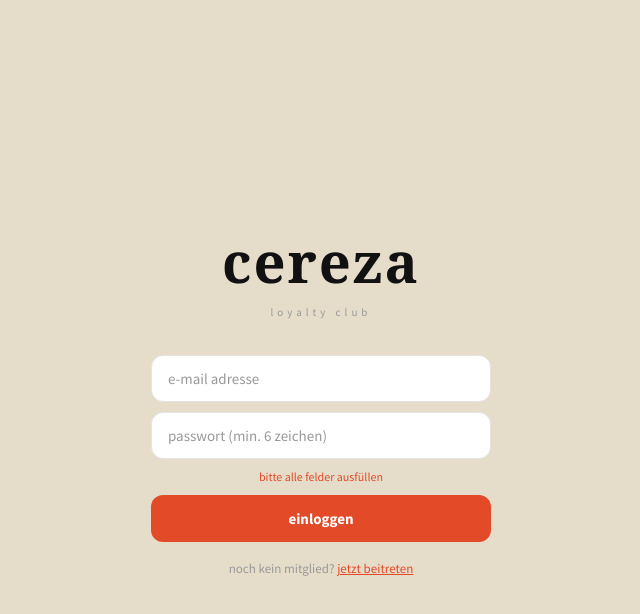
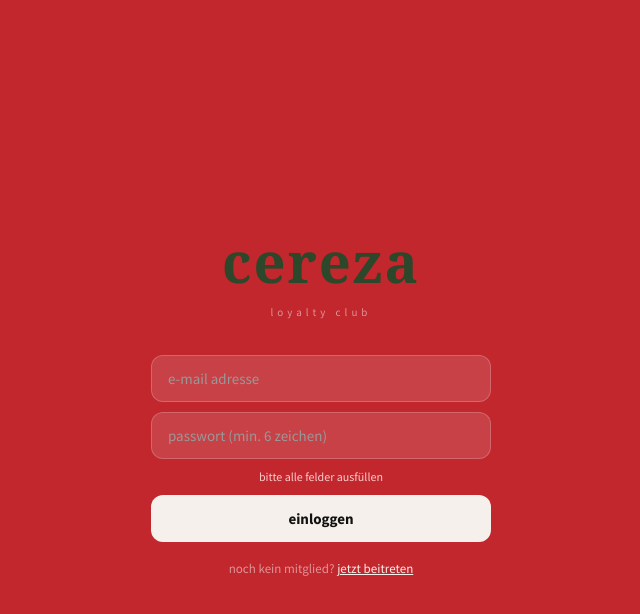
Before and after one commit to mgtuem/cereza-loyalty, a React (Vite) app: page / in a window 1280 px wide. Both pictures are taken after a click on the button "einloggen". Shown: the top 614 px of the page, without its empty margins (319-959 px from the left). Built offline with nearby package versions, Linux system fonts and the light colour scheme; a web font is replaced by a local one.

Commit message:
design fix

```diff
--- a/src/App.jsx
+++ b/src/App.jsx
@@ -3,10 +3,10 @@ import supabase, { db } from "./supabase";
 
 // ─── Brand System (Cereza Design Guide) ─────────────────────────
 const C = {
-  beige: "#e6dcca", beigeDark: "#e5d2b5", greyBg: "#f5f5f5",
+  bg: "#C1272D", beige: "#e6dcca", beigeDark: "#e5d2b5", greyBg: "#f5f5f5",
   orange: "#e24a28", salmon: "#fa8072", green: "#2d472a",
   text: "#111111", textSub: "#463939", textLight: "#999999", textMuted: "#d1d1d1",
-  white: "#ffffff", border: "#e3e3e3",
+  white: "#ffffff", border: "#e3e3e3", cream: "#F5F0EB",
 };
 const font = { ui: "'Aileron', 'Source Sans Pro', 'Helvetica Neue', sans-serif", display: "'Gallica', Georgia, serif" };
 
@@ -68,7 +68,7 @@ const CSS = `
   @font-face { font-family: 'Aileron'; src: url('https://fonts.cdnfonts.com/css/aileron'); font-display: swap; }
   @font-face { font-family: 'Gallica'; src: url('https://fonts.cdnfonts.com/css/galica'); font-display: swap; }
   *,*::before,*::after{box-sizing:border-box;margin:0;padding:0;-webkit-tap-highlight-color:transparent}
-  html,body,#root{height:100%;width:100%;overflow:hidden;position:fixed;inset:0;background:${C.beige};overscroll-behavior:none;user-select:none;-webkit-user-select:none}
+  html,body,#root{height:100%;width:100%;overflow:hidden;position:fixed;inset:0;background:${C.bg};overscroll-behavior:none;user-select:none;-webkit-user-select:none}
   input,textarea{user-select:text;-webkit-user-select:text}
   input::placeholder{color:${C.textLight}}
   ::-webkit-scrollbar{display:none}
@@ -94,7 +94,7 @@ const AuthScreen = ({ onLogin }) => {
 
   const inp = (ph, val, set, type="text") => (
     <input type={type} placeholder={ph} value={val} onChange={e=>set(e.target.value)}
-      style={{ width:"100%", padding:"13px 16px", background:C.white, border:`1px solid ${C.border}`, borderRadius:"12px", color:C.text, fontSize:"15px", outline:"none", fontFamily:font.ui, marginBottom:"10px", boxSizing:"border-box" }} />
+      style={{ width:"100%", padding:"13px 16px", background:"rgba(255,255,255,0.12)", border:"1px solid rgba(255,255,255,0.2)", borderRadius:"12px", color:C.white, fontSize:"15px", outline:"none", fontFamily:font.ui, marginBottom:"10px", boxSizing:"border-box" }} />
   );
 
   const submit = async () => {
@@ -109,7 +109,11 @@ const AuthScreen = ({ onLogin }) => {
         const { data, error } = await db.signIn(email, pw);
         if (error) { setErr("falsche e-mail oder passwort"); setLoading(false); return; }
         const profile = await db.getProfile(data.user.id);
-        if (profile) onLogin(profile); else setErr("profil nicht gefunden");
+        if (profile) { onLogin(profile); }
+        else {
+          // Fallback: create profile from auth data
+          onLogin({ id: data.user.id, name: data.user.user_metadata?.name || email.split('@')[0], email, pts: 0, level: 1, streak: 0, total_visits: 0, treat_count: 0, treat_goal: 8, wheel_spun_today: false, is_abo_member: false, is_admin: false });
+        }
       } else {
         const { data, error } = await db.signUp(email, pw, username);
         if (error) { setErr(error.message); setLoading(false); return; }
@@ -128,11 +132,11 @@ const AuthScreen = ({ onLogin }) => {
   };
 
   return (
-    <div style={{ minHeight:"100vh", display:"flex", flexDirection:"column", alignItems:"center", justifyContent:"center", padding:"24px", background:C.beige, fontFamily:font.ui }}>
+    <div style={{ minHeight:"100vh", display:"flex", flexDirection:"column", alignItems:"center", justifyContent:"center", padding:"24px", background:C.bg, fontFamily:font.ui }}>
       <style>{CSS}</style>
       <div style={{ animation:"fadeUp 0.6s ease", marginBottom:"36px", textAlign:"center" }}>
-        <div style={{ fontSize:"56px", fontFamily:font.display, color:C.text, letterSpacing:"2px", fontWeight:"700" }}>cereza</div>
-        <div style={{ fontSize:"11px", letterSpacing:"4px", color:C.textLight, marginTop:"6px" }}>loyalty club</div>
+        <div style={{ fontSize:"56px", fontFamily:font.display, color:C.green, letterSpacing:"2px", fontWeight:"700" }}>cereza</div>
+        <div style={{ fontSize:"11px", letterSpacing:"4px", color:"rgba(255,255,255,0.5)", marginTop:"6px" }}>loyalty club</div>
       </div>
       <div style={{ width:"100%", maxWidth:"340px", animation:"fadeUp 0.6s ease 0.1s both" }}>
         {mode === "register" && inp("username", username, setUsername)}
@@ -140,18 +144,18 @@ const AuthScreen = ({ onLogin }) => {
         {inp("passwort (min. 6 zeichen)", pw, setPw, "password")}
         {mode === "register" && inp("handynummer", phone, setPhone, "tel")}
         {mode === "register" && (
-          <div onClick={()=>setDsgvo(!dsgvo)} style={{ display:"flex", alignItems:"flex-start", gap:"10px", marginBottom:"14px", cursor:"pointer", color:C.textSub, fontSize:"11px", lineHeight:1.4 }}>
+          <div onClick={()=>setDsgvo(!dsgvo)} style={{ display:"flex", alignItems:"flex-start", gap:"10px", marginBottom:"14px", cursor:"pointer", color:"rgba(255,255,255,0.6)", fontSize:"11px", lineHeight:1.4 }}>
             <div style={{ width:"18px", height:"18px", borderRadius:"4px", flexShrink:0, marginTop:"1px", border:`2px solid ${dsgvo ? C.orange : C.border}`, background:dsgvo ? C.orange : "transparent", display:"flex", alignItems:"center", justifyContent:"center", color:C.white, fontSize:"11px", fontWeight:"700" }}>{dsgvo && "✓"}</div>
             ich stimme der datenschutzerklärung zu und akzeptiere die verarbeitung meiner daten gemäß dsgvo.
           </div>
         )}
-        {err && <div style={{ color:C.orange, fontSize:"12px", marginBottom:"10px", textAlign:"center", lineHeight:1.4 }}>{err}</div>}
-        <button onClick={submit} disabled={loading} style={{ width:"100%", padding:"14px", background:C.orange, border:"none", borderRadius:"12px", color:C.white, fontSize:"15px", fontWeight:"700", cursor:loading?"wait":"pointer", fontFamily:font.ui, opacity:loading?0.7:1 }}>
+        {err && <div style={{ color:"#ffcccc", fontSize:"12px", marginBottom:"10px", textAlign:"center", lineHeight:1.4 }}>{err}</div>}
+        <button onClick={submit} disabled={loading} style={{ width:"100%", padding:"14px", background:C.cream, border:"none", borderRadius:"12px", color:C.text, fontSize:"15px", fontWeight:"700", cursor:loading?"wait":"pointer", fontFamily:font.ui, opacity:loading?0.7:1 }}>
           {loading ? "..." : mode==="login" ? "einloggen" : "registrieren"}
         </button>
-        <p style={{ textAlign:"center", marginTop:"18px", color:C.textLight, fontSize:"13px" }}>
+        <p style={{ textAlign:"center", marginTop:"18px", color:"rgba(255,255,255,0.5)", fontSize:"13px" }}>
           {mode==="login" ? "noch kein mitglied? " : "schon dabei? "}
-          <span onClick={()=>{setMode(mode==="login"?"register":"login");setErr("")}} style={{ color:C.orange, cursor:"pointer", textDecoration:"underline" }}>
+          <span onClick={()=>{setMode(mode==="login"?"register":"login");setErr("")}} style={{ color:C.cream, cursor:"pointer", textDecoration:"underline" }}>
             {mode==="login" ? "jetzt beitreten" : "einloggen"}
           </span>
         </p>
@@ -198,7 +202,7 @@ const HomeTab = ({ user, setUser, setTab }) => {
             <div style={{ background:C.white, borderRadius:"20px", padding:"5px 14px", fontSize:"15px", fontWeight:"700", fontFamily:font.ui, border:`1px solid ${C.border}` }}>{user.pts||0} <span style={{ fontSize:"10px", color:C.textLight }}>pts</span></div>
           </div>
         </div>
-        <div style={{ fontSize:"52px", fontFamily:font.display, color:C.text, letterSpacing:"2px", fontWeight:"700", lineHeight:1 }}>cereza</div>
+        <div style={{ fontSize:"52px", fontFamily:font.display, color:C.green, letterSpacing:"2px", fontWeight:"700", lineHeight:1 }}>cereza</div>
         {/* Fun Fact */}
         <div style={{ marginTop:"14px", background:C.white, borderRadius:"10px", padding:"10px 14px", border:`1px solid ${C.border}`, fontSize:"12px", color:C.textSub, fontFamily:font.ui }}>
           {FUN_FACTS[fi]}
@@ -600,7 +604,7 @@ export default function App() {
     if(ne&&ne.level>(user.level||1)){ setUser(u=>({...u,level:ne.level})); if(user.id) db.updateProfile(user.id,{level:ne.level}); setShowLevelUp(ne.level); }
   },[user?.pts]);
 
-  if(loading) return <div style={{position:"fixed",inset:0,background:C.beige,display:"flex",alignItems:"center",justifyContent:"center"}}><style>{CSS}</style><div style={{textAlign:"center"}}><div style={{fontSize:"42px",fontFamily:font.display,color:C.text,fontWeight:"700"}}>cereza</div><div style={{fontSize:"10px",color:C.textLight,letterSpacing:"3px",marginTop:"6px"}}>loading...</div></div></div>;
+  if(loading) return <div style={{position:"fixed",inset:0,background:C.bg,display:"flex",alignItems:"center",justifyContent:"center"}}><style>{CSS}</style><div style={{textAlign:"center"}}><div style={{fontSize:"42px",fontFamily:font.display,color:C.green,fontWeight:"700"}}>cereza</div><div style={{fontSize:"10px",color:"rgba(255,255,255,0.5)",letterSpacing:"3px",marginTop:"6px"}}>loading...</div></div></div>;
   if(adminMode==="login") return <AdminLogin onLogin={p=>{setAdminMode("panel")}} onBack={()=>setAdminMode(false)} />;
   if(adminMode==="panel") return <AdminPanel onClose={async()=>{await db.signOut();setAdminMode(false)}} />;
   if(!user) return <div style={{position:"fixed",inset:0,maxWidth:"430px",margin:"0 auto"}}><AuthScreen onLogin={setUser}/><div onClick={()=>setAdminMode("login")} style={{position:"fixed",bottom:"8px",left:"50%",transform:"translateX(-50%)",color:"rgba(0,0,0,0.06)",fontSize:"9px",cursor:"pointer",padding:"4px 10px"}}>admin</div></div>;
@@ -608,7 +612,7 @@ export default function App() {
   const nav=[{id:"home",icon:"🏠",l:"home"},{id:"wheel",icon:"🎰",l:"daily"},{id:"scan",icon:"📷",l:"scan"},{id:"vote",icon:"🔥",l:"vote"},{id:"score",icon:"🎁",l:"score"},{id:"profile",icon:"👤",l:"profil"}];
 
   return (
-    <div style={{position:"fixed",inset:0,maxWidth:"430px",margin:"0 auto",fontFamily:font.ui,background:C.beige,display:"flex",flexDirection:"column",overflow:"hidden"}}>
+    <div style={{position:"fixed",inset:0,maxWidth:"430px",margin:"0 auto",fontFamily:font.ui,background:C.bg,display:"flex",flexDirection:"column",overflow:"hidden"}}>
       <style>{CSS}</style>
       {showLevelUp && <LevelUpOverlay level={showLevelUp} onClose={()=>setShowLevelUp(null)} />}
       <div style={{flex:1,overflowY:"auto",overflowX:"hidden",WebkitOverflowScrolling:"touch",overscrollBehavior:"contain"}}>
@@ -619,14 +623,13 @@ export default function App() {
         {tab==="score"&&<ScoreTab user={user} setUser={setUser}/>}
         {tab==="profile"&&<ProfileTab user={user} setUser={setUser} onLogout={async()=>{await db.signOut();setUser(null)}}/>}
       </div>
-      <div style={{flexShrink:0,background:C.white,borderTop:`1px solid ${C.border}`,paddingBottom:"env(safe-area-inset-bottom, 6px)"}}>
-        <div style={{display:"flex",justifyContent:"space-around",alignItems:"center",padding:"6px 2px 2px"}}>
-          {nav.map(n=>{const a=tab===n.id; const sc=n.id==="scan";
-            return <button key={n.id} onClick={()=>setTab(n.id)} style={{display:"flex",flexDirection:"column",alignItems:"center",gap:"1px",background:"none",border:"none",cursor:"pointer",padding:"2px 5px",position:"relative"}}>
-              {sc?<div style={{width:"42px",height:"42px",borderRadius:"50%",background:C.orange,display:"flex",alignItems:"center",justifyContent:"center",marginTop:"-18px",border:`3px solid ${C.white}`,fontSize:"17px",boxShadow:a?"0 0 12px rgba(226,74,40,0.4)":"none"}}>{n.icon}</div>
-              :<span style={{fontSize:"17px",opacity:a?1:0.35,transform:a?"scale(1.1)":"scale(1)",transition:"all 0.15s"}}>{n.icon}</span>}
-              <span style={{fontSize:"8px",fontWeight:a?"700":"500",color:a?C.text:C.textLight}}>{n.l}</span>
-              {a&&!sc&&<div style={{position:"absolute",top:"-1px",left:"50%",transform:"translateX(-50%)",width:"12px",height:"2px",borderRadius:"1px",background:C.orange}}/>}
+      {/* iOS-style Tab Bar */}
+      <div style={{flexShrink:0,background:"rgba(255,255,255,0.97)",backdropFilter:"blur(20px)",WebkitBackdropFilter:"blur(20px)",borderTop:"0.5px solid rgba(0,0,0,0.12)",paddingBottom:"env(safe-area-inset-bottom, 8px)"}}>
+        <div style={{display:"grid",gridTemplateColumns:"repeat(6, 1fr)",alignItems:"end",padding:"6px 0 2px",maxWidth:"400px",margin:"0 auto"}}>
+          {nav.map(n=>{const a=tab===n.id;
+            return <button key={n.id} onClick={()=>setTab(n.id)} style={{display:"flex",flexDirection:"column",alignItems:"center",gap:"2px",background:"none",border:"none",cursor:"pointer",padding:"4px 0"}}>
+              <div style={{fontSize:"22px",lineHeight:"1",opacity:a?1:0.4,transition:"all 0.2s"}}>{n.icon}</div>
+              <span style={{fontSize:"10px",fontWeight:a?"600":"400",color:a?C.orange:C.textLight,transition:"all 0.2s"}}>{n.l}</span>
             </button>;
           })}
         </div>
```
